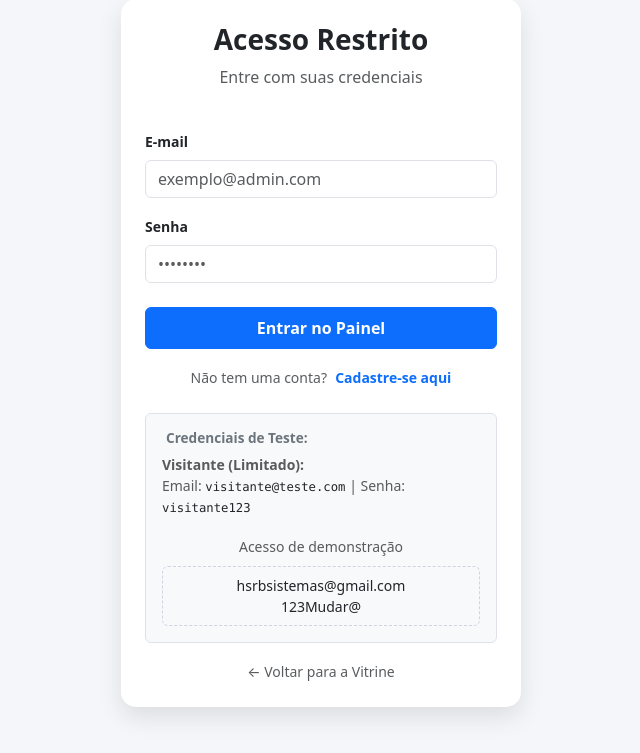
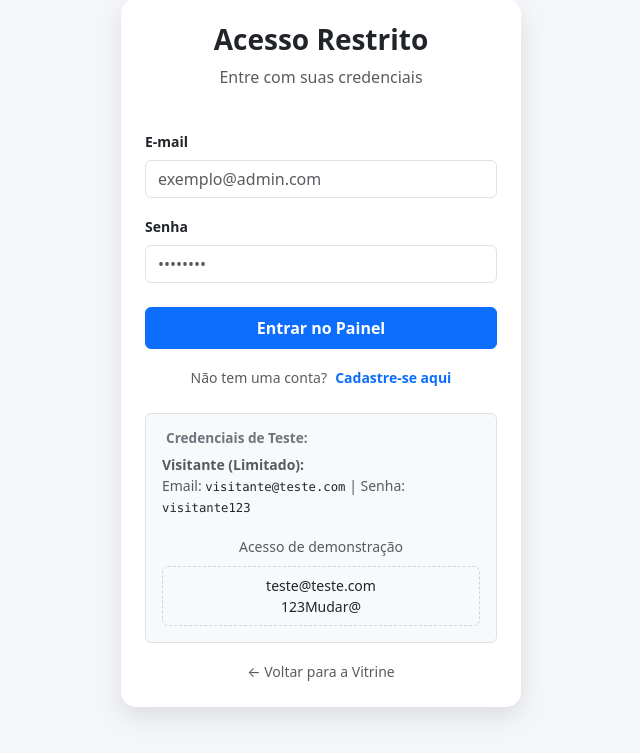
Before and after one commit to softwaresolutionsprojetos2026-hub/projetos, a PHP site: page /Views/login.php in a window 1280 px wide. Shown: the part 47-800 px from the top of the page, without its empty margins (319-959 px from the left). Run offline with PHP 8.4, Linux system fonts and the light colour scheme.

Commit message:
Mudança no email do login

```diff
--- a/Views/login.php
+++ b/Views/login.php
@@ -65,7 +65,7 @@
                                                 <small class="text-muted font-weight-bold">Acesso de demonstração</small>
                                             </div>
                                             <div class="bg-light rounded p-2 text-center" style="border: 1px dashed #d1d3e2; cursor: pointer;" onclick="document.querySelector('[name=email]').value='hsrbsistemas@gmail.com'; document.querySelector('[name=senha]').value='123Mudar@';">
-                                                <small class="d-block text-gray-600"><i class="fas fa-envelope mr-1"></i> hsrbsistemas@gmail.com</small>
+                                                <small class="d-block text-gray-600"><i class="fas fa-envelope mr-1"></i> teste@teste.com</small>
                                                 <small class="d-block text-gray-600"><i class="fas fa-key mr-1"></i> 123Mudar@</small>
                                             </div>
                                         </div>
```
